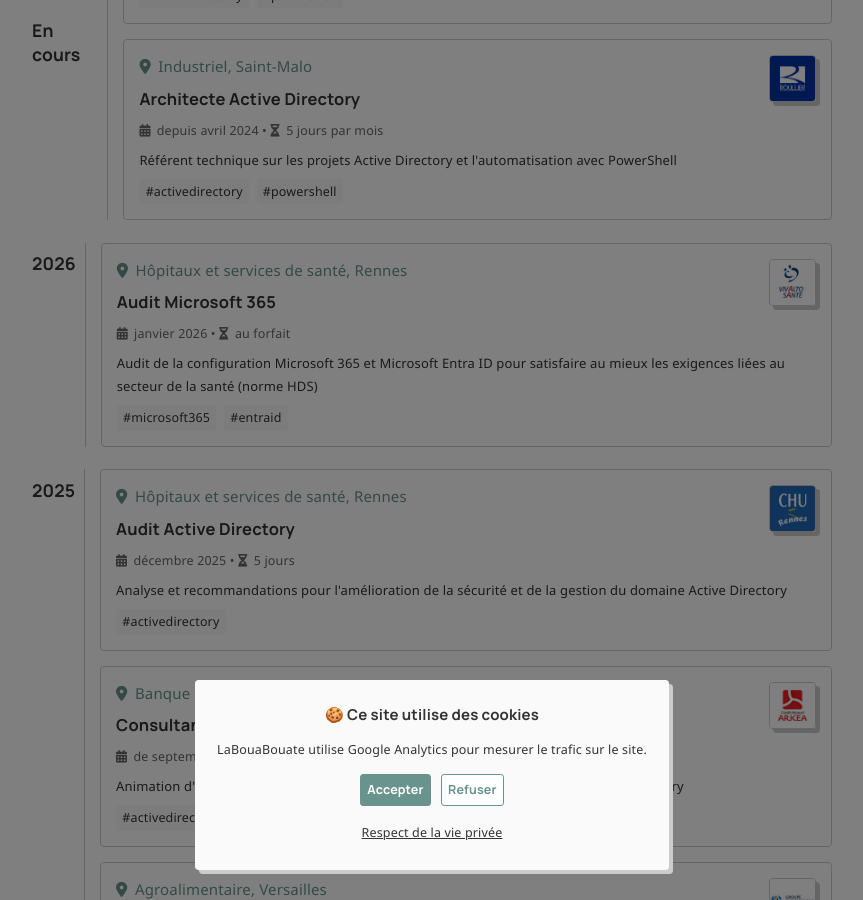
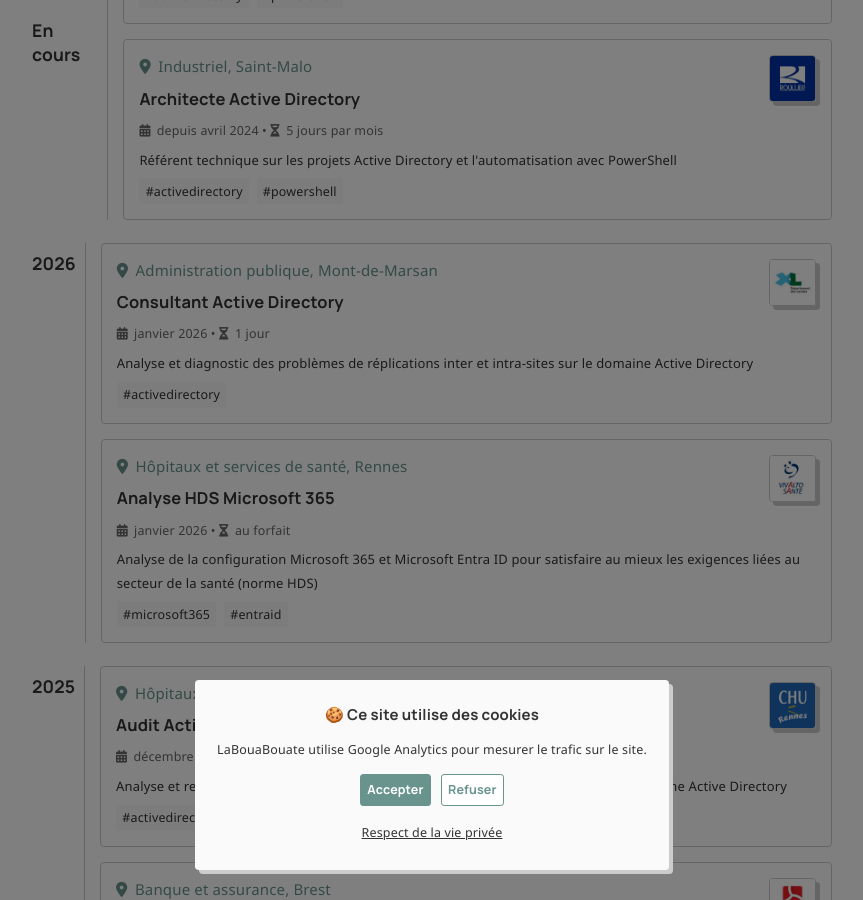
Before and after one commit to leobouard/leobouard.github.io, a Jekyll site: the page built from _pages/projects.html, in a window 1280 px wide and 900 px high, scrolled down 961 px. Shown: the whole window, without its empty margins (208-1071 px from the left). Built offline with Jekyll 4.4.1, drawn with Linux system fonts in a browser that asks for light colours; nearby versions of some CDN libraries; some web fonts are replaced.

Commit message:
Mise à jour CV et draft

```diff
--- a/_data/companies.json
+++ b/_data/companies.json
@@ -1,4 +1,10 @@
 [
+  {
+    "company": "Département des Landes",
+    "logo": "/assets/cv/companies/cd40.jpg",
+    "description": "Administration publique, Mont-de-Marsan",
+    "url": "https://www.landes.fr/"
+  },
   {
     "company": "Vivalto Santé",
     "logo": "/assets/cv/companies/vivalto-sante.jpg",
--- a/_data/cv.json
+++ b/_data/cv.json
@@ -65,7 +65,7 @@
         {
             "institution": "IUT de la Roche-sur-Yon",
             "logo":  "/assets/cv/companies/iut-la-roche-sur-yon.jpg",
-            "diploma": "Licence professionelle Administration et Sécurité des Systèmes et des Réseaux",
+            "diploma": "Licence professionnelle Administration et Sécurité des Systèmes et des Réseaux",
             "startDate": "2017",
             "endDate": "2018"
         },
@@ -108,7 +108,7 @@
                         "le suivi des collaborateurs en mission et dans leurs entretiens individuels et professionnels",
                         "la formation et l'accompagnement des collaborateurs dans leur montée en compétence",
                         "la qualification technique des candidats",
-                        "l'organisation des afterwork d'équipe"
+                        "l'organisation des afterworks d'équipe"
                     ]
                 },
                 {
--- a/_data/projects.json
+++ b/_data/projects.json
@@ -40,11 +40,19 @@
         "year": 2026,
         "projects": [
             {
+                "company": "Département des Landes",
+                "title": "Consultant Active Directory",
+                "period": "janvier 2026",
+                "duration": "1 jour",
+                "description": "Analyse et diagnostic des problèmes de réplications inter et intra-sites sur le domaine Active Directory",
+                "tags": ["activedirectory"]
+            },
+            {
                 "company": "Vivalto Santé",
-                "title": "Audit Microsoft 365",
+                "title": "Analyse HDS Microsoft 365",
                 "period": "janvier 2026",
                 "duration": "au forfait",
-                "description": "Audit de la configuration Microsoft 365 et Microsoft Entra ID pour satisfaire au mieux les exigences liées au secteur de la santé (norme HDS)",
+                "description": "Analyse de la configuration Microsoft 365 et Microsoft Entra ID pour satisfaire au mieux les exigences liées au secteur de la santé (norme HDS)",
                 "tags": ["microsoft365", "entraid"]
             }
         ]
```
Also changed, not shown: _drafts/audit-gpo.md (+24 -3 lines), assets/cv/companies/cd40.jpg (added).
